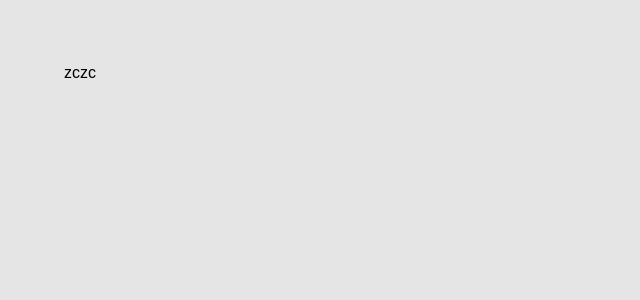
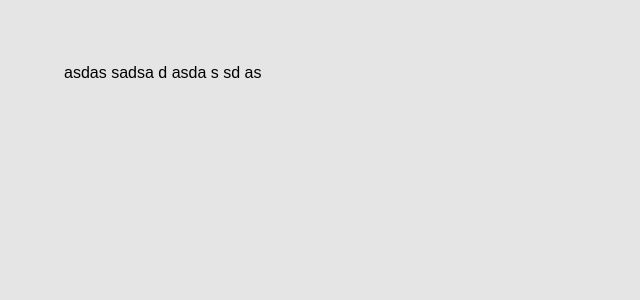
Before and after one commit to MariuzM/test-husky, a React (Create React App) app: page / in a window 1280 px wide. Shown: the top 300 px of the page, without its empty margins (0-640 px from the left). Built offline with nearby package versions, Linux system fonts and the light colour scheme.

Commit message:
test asd aasd

```diff
--- a/src/App.tsx
+++ b/src/App.tsx
@@ -1,7 +1,7 @@
 import React from 'react'
 
 const App: React.FC = (): JSX.Element => {
-  return <div>zczc</div>
+              return <div> asdas  sadsa d asda s sd as</div>
 }
 
 export default App
```
Also changed, not shown: 1 other file (tests, documents, lock files or other folders).
